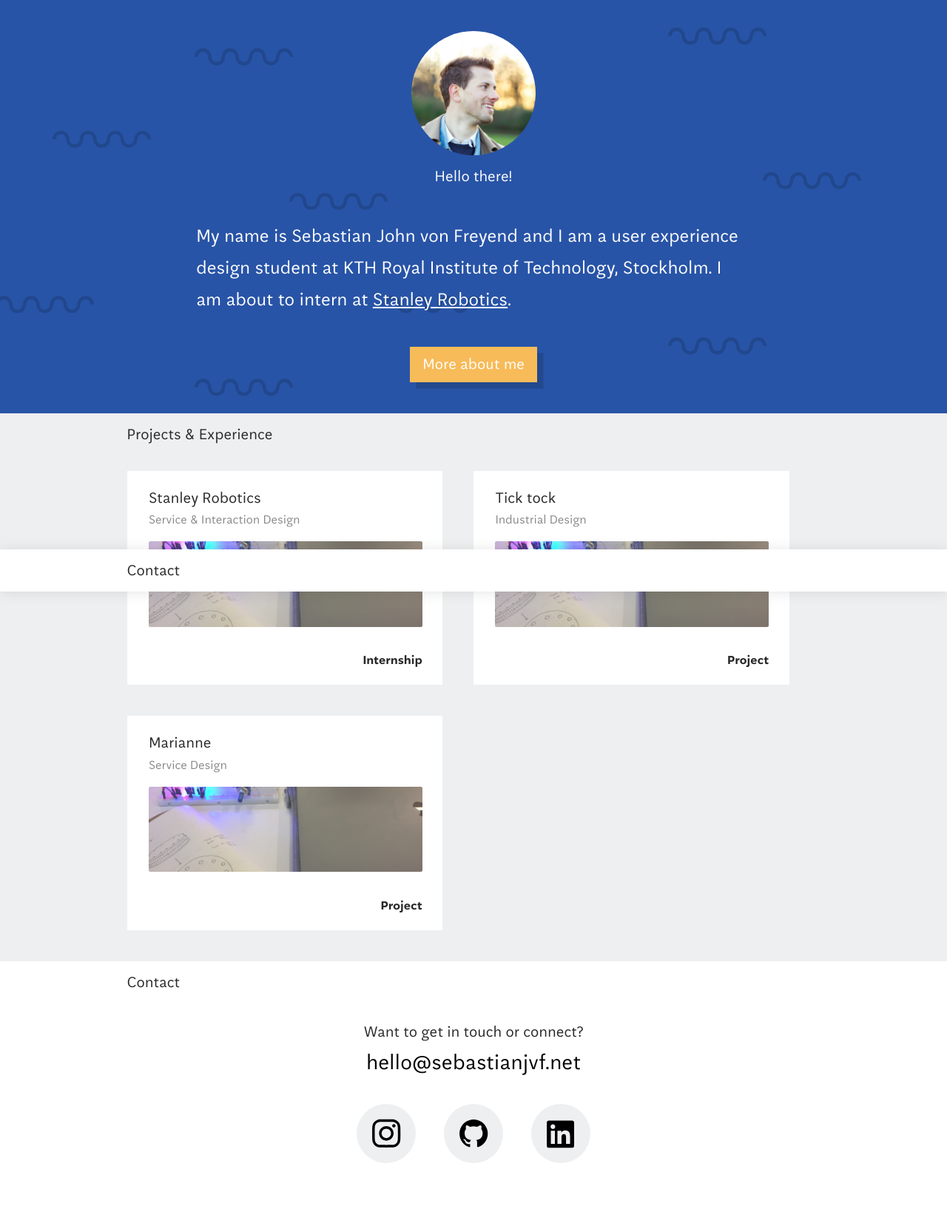
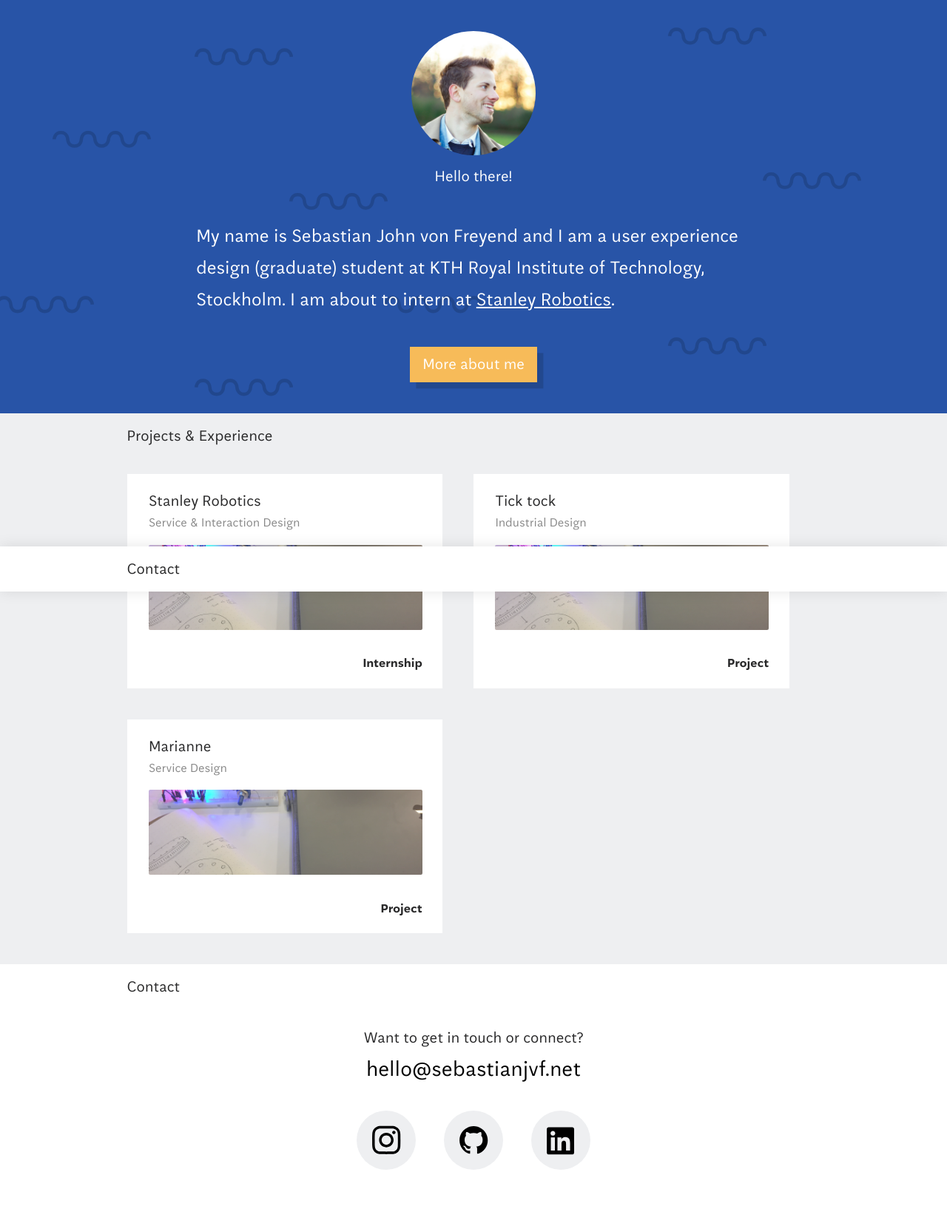
Before and after one commit to sebastianjvf/portfolio, a PHP site: page / in a window 1280 px wide. Shown: the whole page at 74% size. Before the commit the page ends 1573 px from the top, so only its background shows below. Run offline with PHP 8.4, Linux system fonts and the light colour scheme.

Commit message:
Polish, fit, and finish.

```diff
--- a/css/presentation.css
+++ b/css/presentation.css
@@ -19,8 +19,8 @@ header {
 	display: block;
 	width: 100%;
 	font-size: 1em;
-	padding-top: 0.5em;
-	padding-bottom: 0.5em;
+	padding-top: 0.6em;
+	padding-bottom: 0.6em;
 	text-decoration: none;
 }
 
@@ -39,7 +39,7 @@ body div.inner {
 body a.toc-item {
 	position: fixed;
 	cursor: pointer;
-	box-shadow: 0px 1px 20px rgba(0, 0, 0, 0.1);
+	box-shadow: 0 0 20px rgba(0, 0, 0, 0.1);
 }
 
 body a.hidden {
@@ -93,7 +93,7 @@ header {
 	background-color: rgba(255, 255, 255, .95);
 	transition: all 0.2s ease-in-out;
 	animation: animationName 0.2s ease-in-out;
-	box-shadow: 0px 1px 20px rgba(0, 0, 0, 0.1);
+	box-shadow: 0 0 20px rgba(0, 0, 0, 0.1);
 }
 
 @keyframes animationName {
@@ -222,11 +222,14 @@ section#projects-experience div.inner a img {
 	transition: opacity 0.2s ease-in-out;
 }
 
+/*
 section#projects-experience div.inner a:hover img,
 section#projects-experience div.inner a:focus img {
 	width: 100%;
 	opacity: 1;
 }
+
+*/
 
 section#projects-experience div.inner a:last-of-type {
 	margin-bottom: 0;
--- a/css/project.css
+++ b/css/project.css
@@ -124,6 +124,11 @@ footer a:focus {
 	background-color: rgba(40, 84, 167, .95);
 }
 
+footer a:nth-of-type(1) {
+	padding-right: 0;
+}
+
 footer a:nth-of-type(2) {
+	padding-left: 1em;
 	text-align: right;
 }
--- a/index.html
+++ b/index.html
@@ -24,7 +24,7 @@
 				<div id="picture"></div>
 				<span>Hello there!</span>
 				<p>
-					My name is  <span>Sebastian John von Freyend</span> and I am a user experience design student at KTH Royal Institute of Technology, Stockholm. I am about to intern at <a href="http://www.stanley-robotics.com/">Stanley Robotics</a>.
+					My name is  <span>Sebastian John von Freyend</span> and I am a user experience design (graduate) student at KTH Royal Institute of Technology, Stockholm. I am about to intern at <a href="http://www.stanley-robotics.com/">Stanley Robotics</a>.
 				</p>
 				<a href="" class="more">More about me</a>
 			</div>
```
